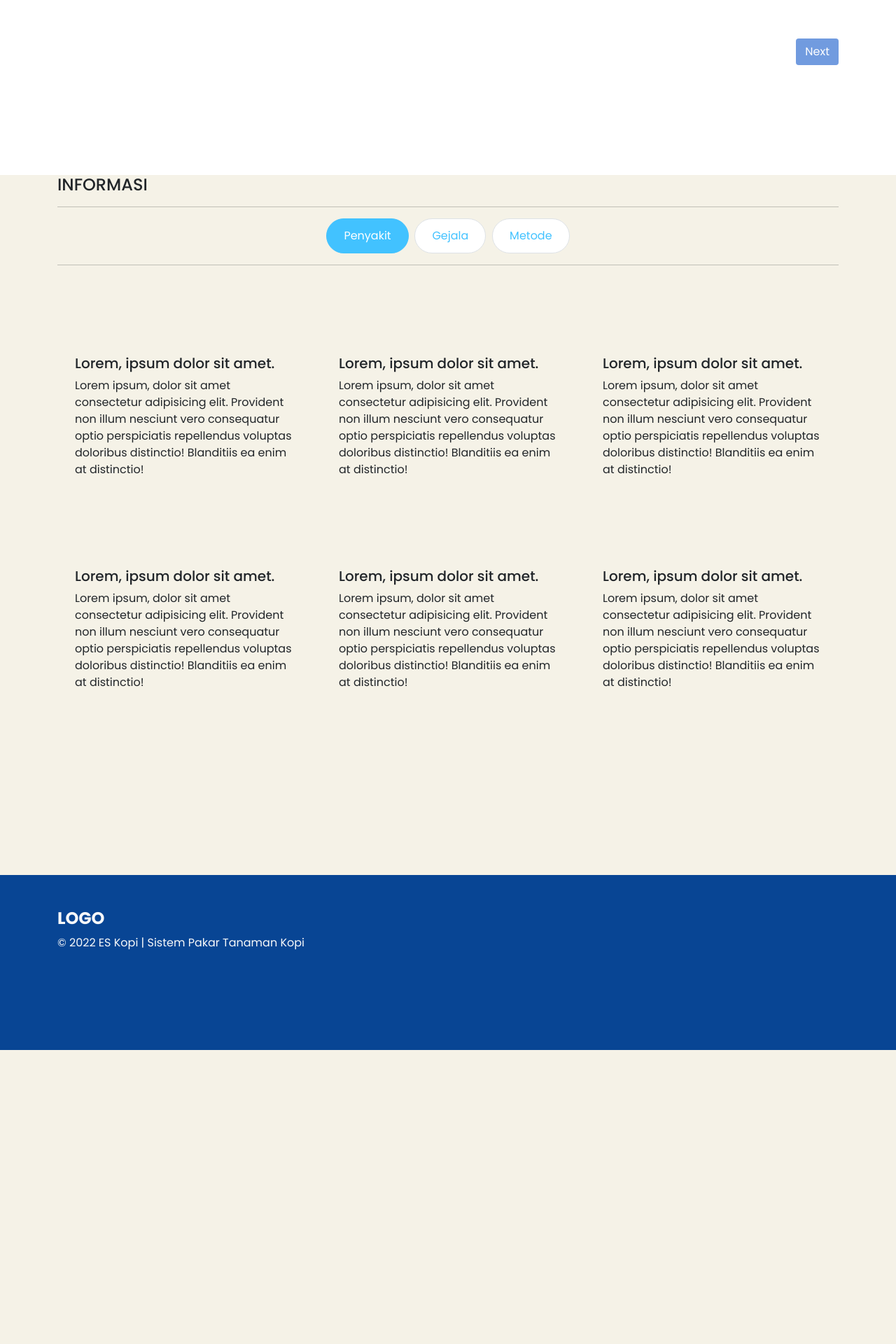
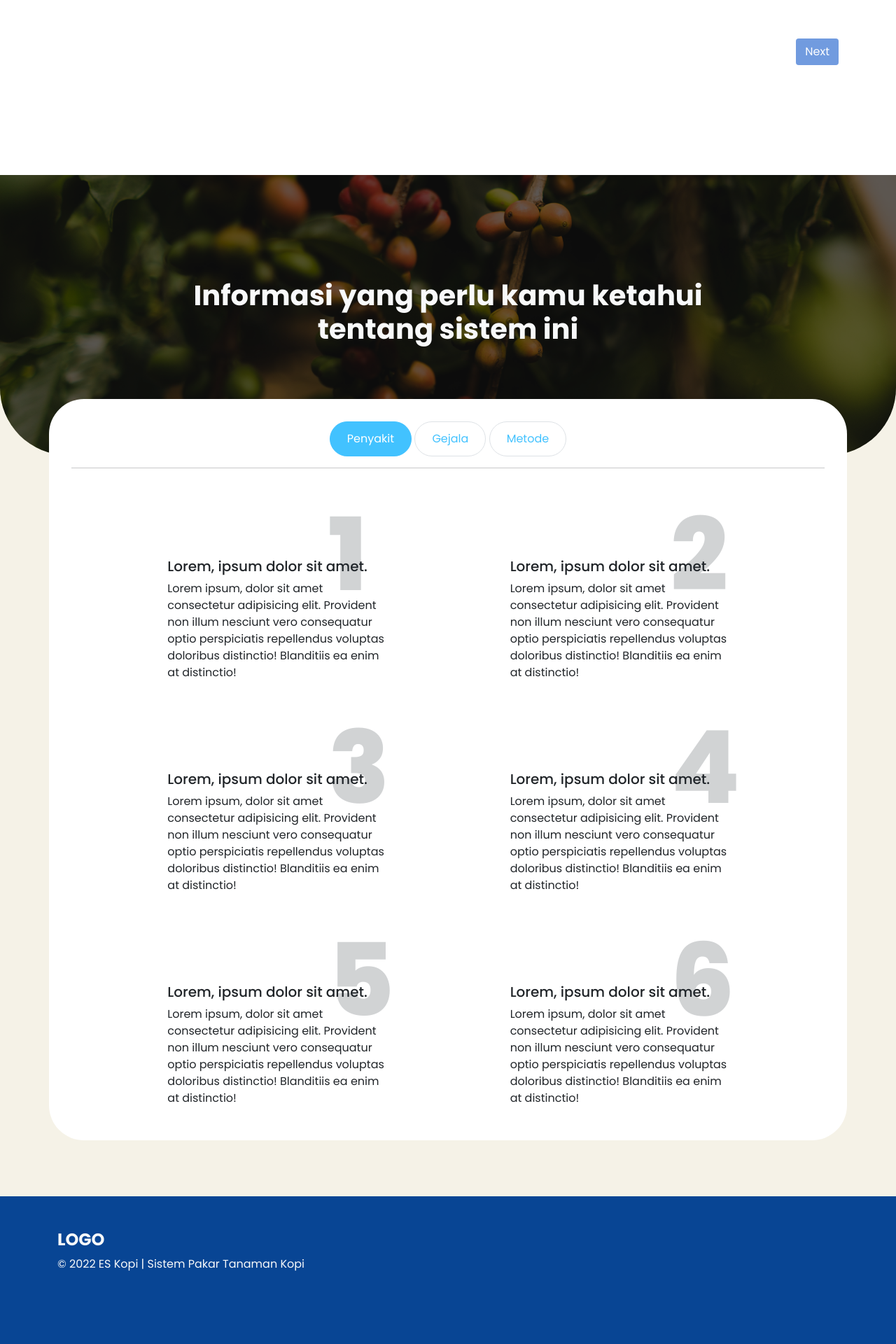
Before and after one commit to iafikry/pakar-kopi, a PHP site: the page made by application/views/welcome_message.php in a window 1280 px wide. Shown: the part 1869-3789 px from the top of the page at 70% size. Before the commit the page ends 3369 px from the top, so only its background shows below. Run offline with PHP 8.4, Linux system fonts and the light colour scheme; the template is opened without the code that fills it, so the values that code supplies are empty.

Commit message:
perbaikan tampilan page 4

```diff
--- a/application/views/welcome_message.php
+++ b/application/views/welcome_message.php
@@ -165,10 +165,17 @@
 				</div>
 			</div>
 		</section>
-		<section id="page4" style="background-color: #F5F2E7;">
-			<div class="container">
-				<h4 class="text-uppercase">informasi</h4>
-				<hr>
+		<section id="page4">
+			<div class="bg-page4 position-relative z-0 d-flex align-items-center">
+				<div class="container">
+					<div class="row align-items-center justify-content-center text-center">
+						<div class="col-8">
+							<h1 class="text-light fw-bold position-relative z-1">Informasi yang perlu kamu ketahui tentang sistem ini</h1>
+						</div>
+					</div>
+				</div>
+			</div>
+			<div class="content-page4 container bg-white">
 				<div class="row justify-content-center">
 					<div class="col-4">
 						<!-- Tabs -->
--- a/assets/css/style.css
+++ b/assets/css/style.css
@@ -57,6 +57,25 @@
 .bg-base-color {
 	background-color: #effffd;
 }
+.bg-page4 {
+	background-image: url("../img/clint-mckoy-unsplash.jpg");
+	background-repeat: no-repeat;
+	background-position: center;
+	border-bottom-left-radius: 96px;
+	border-bottom-right-radius: 96px;
+}
+.bg-page4::after {
+	content: "";
+	background-color: rgba(0, 0, 0, 0.6);
+	display: block;
+	height: 100%;
+	width: 100%;
+	overflow: hidden;
+	position: absolute;
+	top: 0;
+	border-bottom-left-radius: 96px;
+	border-bottom-right-radius: 96px;
+}
 .bg-white {
 	background-color: #ffff !important;
 	opacity: 1 !important;
@@ -87,6 +106,12 @@
 }
 .cd-img {
 	transition: transform 0.3s ease-out;
+}
+.content-page4 {
+	position: relative;
+	border-radius: 50px;
+	bottom: 5rem;
+	padding: 2rem;
 }
 footer {
 	background-color: #084594;
@@ -167,6 +192,16 @@ header {
 	.bg-tp {
 		height: 100px;
 	}
+	.bg-page4 {
+		background-size: cover;
+		min-height: 400px;
+		border-bottom-left-radius: 96px;
+		border-bottom-right-radius: 96px;
+	}
+	.bg-page4::after {
+		border-bottom-left-radius: 96px;
+		border-bottom-right-radius: 96px;
+	}
 	.card-info-sistem {
 		width: 15rem;
 		border-radius: 25px !important;
@@ -190,7 +225,7 @@ header {
 	.number-penyakit {
 		font-size: 9rem;
 		position: absolute;
-		z-index: -1;
+		z-index: 0;
 		color: #1e272e;
 		opacity: 20%;
 		font-weight: 800;
@@ -223,7 +258,8 @@ header {
 		min-height: 700px;
 	}
 	#page4 {
-		min-height: 1000px;
+		min-height: 1300px;
+		background-color: #f5f2e7;
 	}
 	.row-button-next-prev {
 		min-height: 200px;
```
